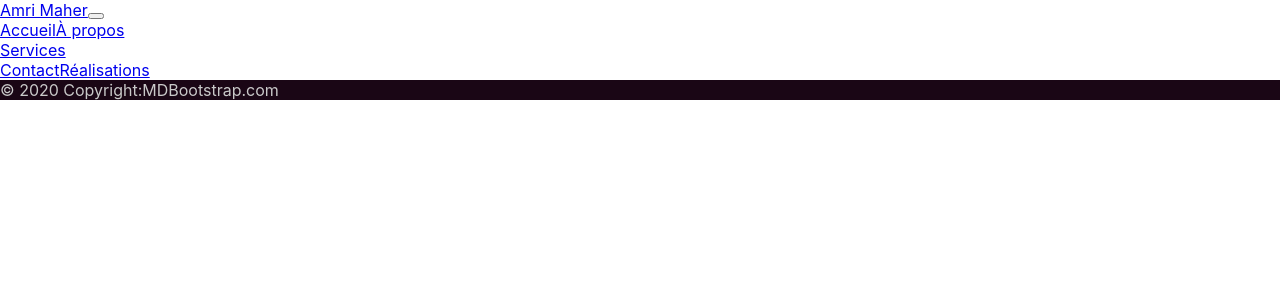
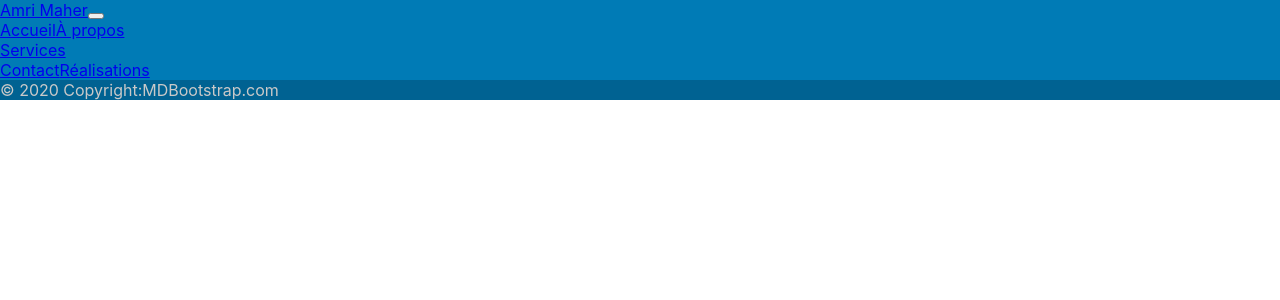
Before and after one commit to amri-coder/siteperso, a React (Create React App) app: page / in a window 1280 px wide. Shown: the top 300 px of the page. Built offline with nearby package versions, Linux system fonts and the light colour scheme; the HTML template or start-up script is replaced by a standard one.

Commit message:
projet perso

```diff
--- a/src/components/Footer/Footer.css
+++ b/src/components/Footer/Footer.css
@@ -1,5 +1,5 @@
 footer {
-    background-color: #21081A;
+    background-color: #007BB6;
     color: #C9C9C9 !important;
 }
 .p-3 {
--- a/src/components/Header/Header.css
+++ b/src/components/Header/Header.css
@@ -0,0 +1,4 @@
+.navbar {
+    background-color: #007BB6 !important;
+    color: #C9C9C9 !important;
+}
--- a/src/components/Header/Header.jsx
+++ b/src/components/Header/Header.jsx
@@ -1,10 +1,11 @@
 import React from 'react'
 import Navbar from 'react-bootstrap/Navbar'
 import {Container, Nav, NavDropdown} from 'react-bootstrap'
+import './Header.css';
 
 const Header = () => {
     return (
-        <Navbar collapseOnSelect expand="lg" bg="dark" variant="dark">
+        <Navbar collapseOnSelect expand="lg" className="navbar">
   <Container>
   <Navbar.Brand href="#home">Amri Maher</Navbar.Brand>
   <Navbar.Toggle aria-controls="responsive-navbar-nav" />
```
